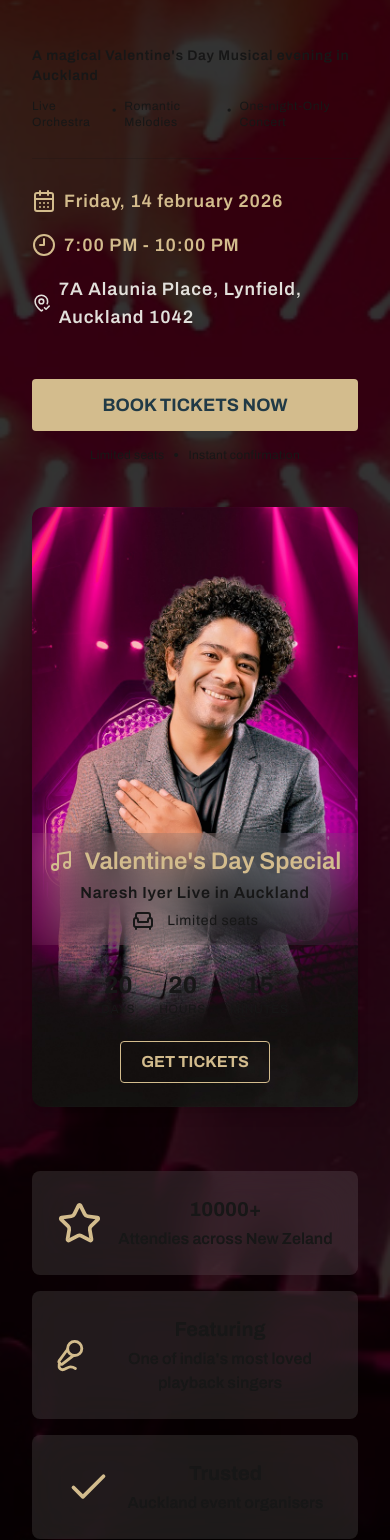
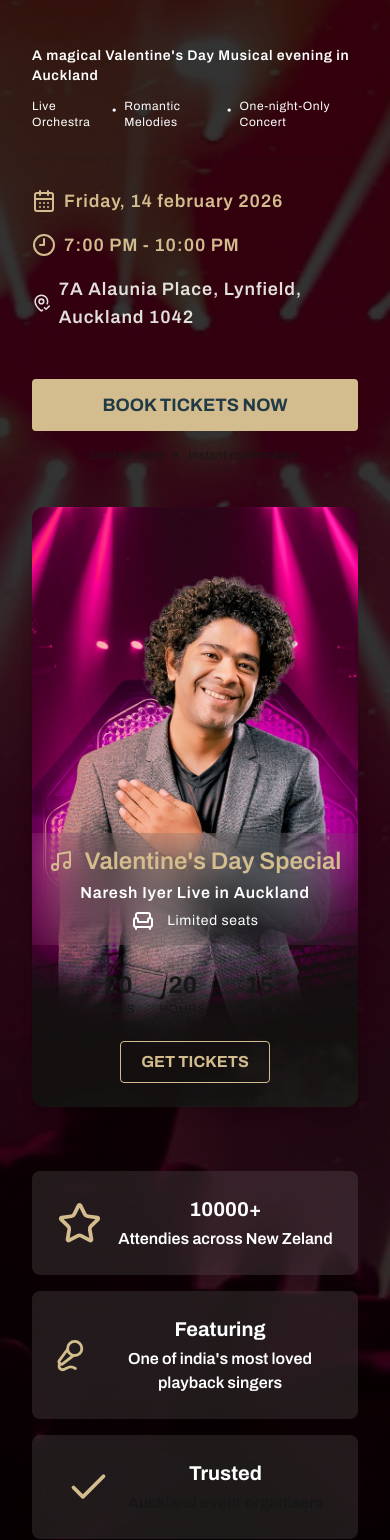
Before and after one commit to Magmaxlive/7entertainments, a Next.js app: page / in a window 390 px wide. Shown: the part 430-1970 px from the top of the page. Built offline with nearby package versions, Linux system fonts and the light colour scheme.

Commit message:
bug fixes

```diff
--- a/src/components/HeroSection.js
+++ b/src/components/HeroSection.js
@@ -18,13 +18,13 @@ export default function HeroSection() {
               <h4 className="text-[#cfb781] tracking-wide uppercase font-semibold">
                   Seven Entertainment presents
               </h4>
-              <h1 className="lg:text-5xl text-3xl font-bold">
+              <h1 className="lg:text-5xl text-3xl font-bold text-white">
                 Naresh Iyer Live in Concert
               </h1>
               <h2 className={`${engagement.className} font-bold tracking-widest lg:text-6xl text-5xl text-[#d3bc8d]`}>Raagam 2026</h2>
               <div className="flex flex-col gap-3">
-                  <h6 className="lg:text-lg text-sm  font-semibold mt-6 tracking-wider">A magical Valentine's Day Musical evening in Auckland</h6>
-                  <p className="lg:text-base text-xs font-normal tracking-wider flex">Live Orchestra <Dot/> Romantic Melodies <Dot/> One-night-Only Concert</p>
+                  <h6 className="lg:text-lg text-sm  font-semibold mt-6 tracking-wider text-white">A magical Valentine's Day Musical evening in Auckland</h6>
+                  <p className="lg:text-base text-xs font-normal tracking-wider text-white flex">Live Orchestra <Dot/> Romantic Melodies <Dot/> One-night-Only Concert</p>
               </div>
 
               <hr className="my-3 opacity-25" />
@@ -57,8 +57,8 @@ export default function HeroSection() {
           <div className="flex flex-col justify-end lg:w-[380px] py-4 w-full min-h-[600px] overflow-hidden bg-white shadow-lg rounded-xl transition-all duration-300 hover:-translate-y-2 hover:shadow-2xl lg:justify-self-end justify-self-center bg-cover bg-center gap-2" style={{backgroundImage:"url('/images/Naresh Iyer.png')"}}>
             <div className="flex flex-col items-center justify-center gap-1 py-3 backdrop-blur-xl bg-white/2">
                 <h5 className="text-2xl font-semibold text-[#d3bc8d] flex gap-3 items-center"><Music />Valentine's Day Special</h5>
-                <h6 className="font-semibold tracking-wider">Naresh Iyer Live in Auckland</h6>
-                <p className="flex gap-3 text-sm items-center tracking-wider"><Armchair />Limited seats</p>
+                <h6 className="font-semibold tracking-wider text-white">Naresh Iyer Live in Auckland</h6>
+                <p className="flex gap-3 text-sm items-center tracking-wider  text-white"><Armchair />Limited seats</p>
             </div>
 
             <div className="flex flex-col items-center justify-center gap-1 py-4 ">
@@ -78,7 +78,7 @@ export default function HeroSection() {
         <div className="flex lg:flex-row flex-col gap-4 py-6 justify-between">
           <div className="flex gap-4 items-center backdrop-blur-xl bg-white/10 py-6 lg:px-10 px-5 rounded-lg lg:w-[380px] justify-center">
               <Star size={45} className="text-[#d3bc8d]"/>
-              <div className="flex flex-col gap-1 items-center">
+              <div className="flex flex-col gap-1 items-center  text-white">
               <span className="font-bold text-xl">10000+</span>
               <span className="font-semibold text-center">Attendies across New Zeland </span>
             </div>
@@ -86,7 +86,7 @@ export default function HeroSection() {
 
           <div className="flex gap-4 items-center backdrop-blur-xl bg-white/10 py-6 lg:px-10 px-5 rounded-lg lg:w-[380px] justify-center">
               <MicVocal  size={45} className="text-[#d3bc8d]"/>
-              <div className="flex flex-col gap-1 items-center">
+              <div className="flex flex-col gap-1 items-center  text-white">
               <span className="font-bold text-xl">Featuring </span>
               <span className="font-semibold text-center">One of india's most loved playback singers</span>
             </div>
@@ -95,7 +95,7 @@ export default function HeroSection() {
           <div className="flex gap-4 items-center backdrop-blur-xl bg-white/10 py-6 lg:px-10 px-5 rounded-lg lg:w-[380px] justify-center">
               <Check  size={45} className="text-[#d3bc8d]"/>
               <div className="flex flex-col gap-1 items-center">
-              <span className="font-bold text-xl">Trusted </span>
+              <span className="font-bold text-xl  text-white">Trusted </span>
               <span className="font-semibold text-center">Auckland event organisers</span>
             </div>
           </div>
```
